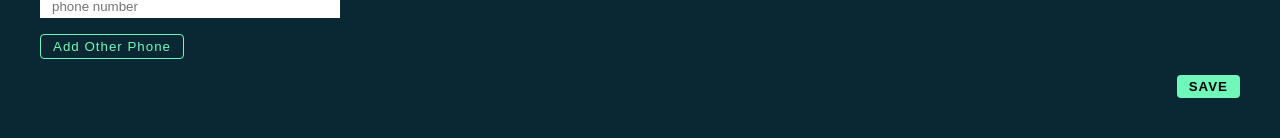
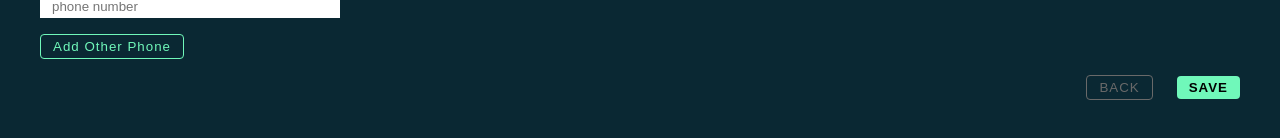
Before and after one commit to sammyarno/goto-test, a React (Create React App) app: page /add in a window 1280 px wide. Shown: the part 230-368 px from the top of the page. Built offline with nearby package versions, Linux system fonts and the light colour scheme.

Commit message:
add backbutton and change actionButton props

```diff
--- a/src/components/contact-list/index.tsx
+++ b/src/components/contact-list/index.tsx
@@ -98,7 +98,7 @@ const ContactList = () => {
                 <ActionButton danger>delete</ActionButton>
               </div>
               <div>
-                <ActionButton regular>regular</ActionButton>
+                <ActionButton secondary>regular</ActionButton>
               </div>
             </Contact>
           ))}
--- a/src/components/shared.ts
+++ b/src/components/shared.ts
@@ -39,10 +39,8 @@ export const ActionButton = styled.button<ActionButtonProps>`
   cursor: pointer;
 
   ${(props) => `${props.primary ? "border: 1px solid var(--primary); color: var(--primary);" : ""}`}
+  ${(props) => `${props.secondary ? "border: 1px solid dimgray; color: dimgray;" : ""}`}
   ${(props) => `${props.danger ? "border: 1px solid rgba(189, 42, 54); color: rgba(189, 42, 54);" : ""}`}
-
-  ${(props) => `${props.favorite ? "border: 1px solid rgba(44, 150, 171); color: rgba(44, 150, 171);" : ""}`}
-  ${(props) => `${props.regular ? "border: 1px solid dimgray; color: dimgray;" : ""}`}
 
   ${(props) =>
     `${props.thumbnail ? `text-transform: uppercase;background-color: var(--primary);font-weight: bold;` : ""}`}
--- a/src/components/types.ts
+++ b/src/components/types.ts
@@ -1,9 +1,8 @@
 export type ActionButtonProps = {
   danger?: boolean;
   primary?: boolean;
-  favorite?: boolean;
-  regular?: boolean;
   thumbnail?: boolean;
+  secondary?: boolean;
 };
 
 export type ContainerProps = {
--- a/src/pages/add-contact/index.tsx
+++ b/src/pages/add-contact/index.tsx
@@ -5,6 +5,7 @@ import { NewContact } from "./types";
 import { Input, RowInput, Title } from "./styles";
 import { useContact } from "../../contexts/contact";
 import { Message } from "../../models";
+import { useNavigate } from "react-router-dom";
 
 const defaultPhone = {
   number: "",
@@ -22,6 +23,7 @@ const defaultMessage: Message = {
 };
 
 const AddContact = () => {
+  const navigate = useNavigate();
   const [newContact, setNewContact] = useState(defaultNewContact);
   const [message, setMessage] = useState(defaultMessage);
   const { postLoading, addContact, addContactError, addContactReset, addContactResponse } = useContact();
@@ -140,6 +142,9 @@ const AddContact = () => {
         </ActionButton>
         <RowInput footer>
           {message?.text ? <MessageInfo type={message.type}>{message.text}</MessageInfo> : null}
+          <ActionButton secondary onClick={() => navigate(-1)} disabled={postLoading}>
+            BACK
+          </ActionButton>
           <ActionButton thumbnail onClick={handleSave} disabled={postLoading}>
             SAVE
           </ActionButton>
```
